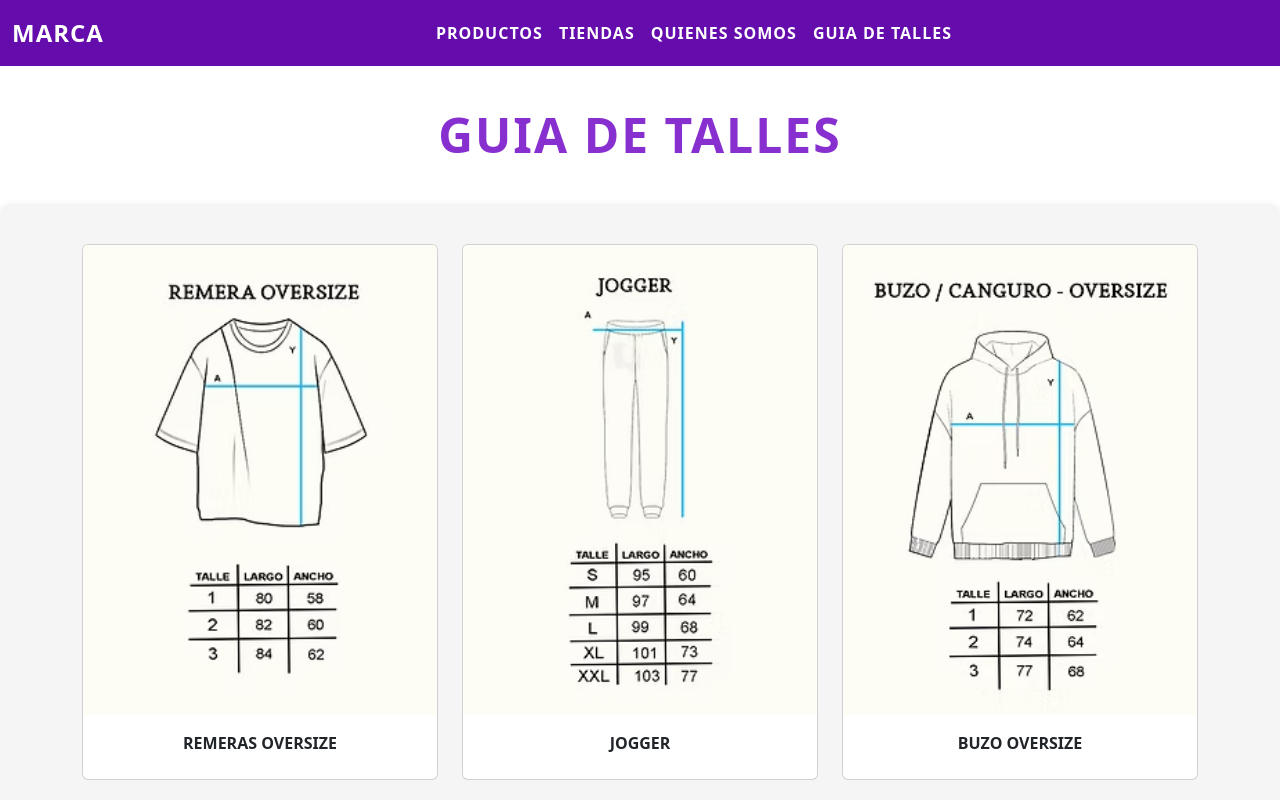
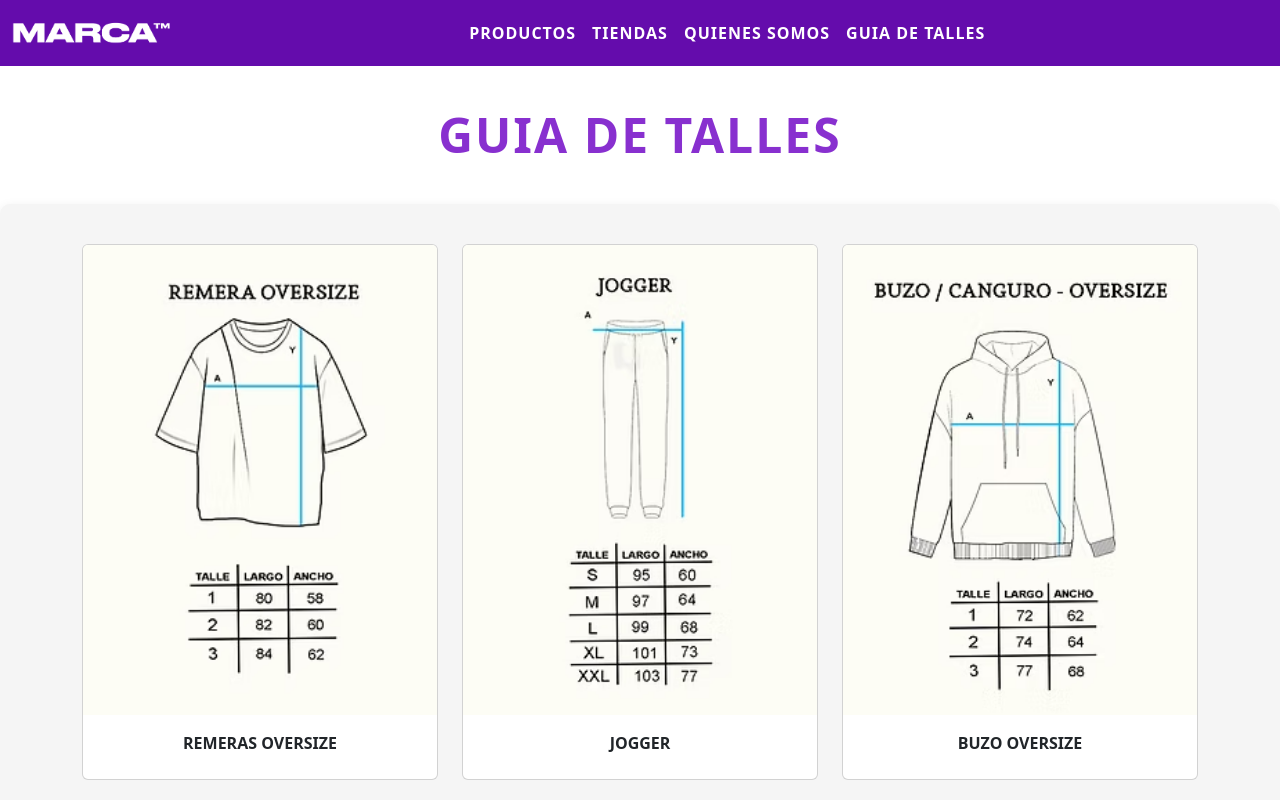
Before and after one commit to Emacord/marca, a website: page pages/guiadetalles.html in a window 1280 px wide. Shown: the top 800 px of the page. Drawn offline with nearby package versions, Linux system fonts and the light colour scheme.

Commit message:
Agregado de logo al nav

```diff
--- a/pages/guiadetalles.html
+++ b/pages/guiadetalles.html
@@ -14,7 +14,9 @@
     <header>
           <nav class="navbar navbar-expand-lg fondoNav">
             <div class="container-fluid">
-              <a class="navbar-brand colorenlace" href="../index.html">Marca</a>
+              <a class="navbar-brand colorenlace" href="../index.html">
+                <img src="../assets/img/logomarcablanco01.png" alt="Logo MARCA" class="img-fluid logo-navbar">
+              </a>
               <button class="navbar-toggler" type="button" data-bs-toggle="collapse" data-bs-target="#navbarSupportedContent" aria-controls="navbarSupportedContent" aria-expanded="false" aria-label="Toggle navigation">
                 <span class="navbar-toggler-icon"></span>
               </button>
--- a/scss/layout/_navbar.scss
+++ b/scss/layout/_navbar.scss
@@ -28,3 +28,7 @@
         }
     }
 }
+
+.logo-navbar {
+    max-height: 30px;
+}
```
Also changed, not shown: index.html (+3 -1 lines), pages/productos.html (+3 -1 lines), pages/quienessomos.html (+3 -1 lines), pages/tiendas.html (+3 -1 lines), assets/img/logomarcablanco.png (added), assets/img/logomarcablanco01.png (added), assets/img/logomarcanegro01.png (added), css/styles.css, 1 other file.
